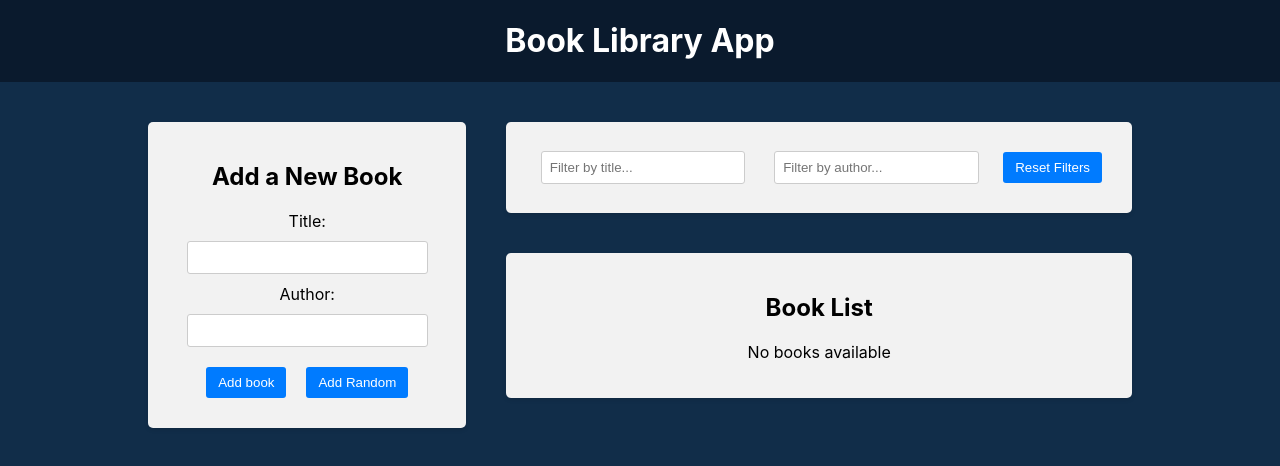
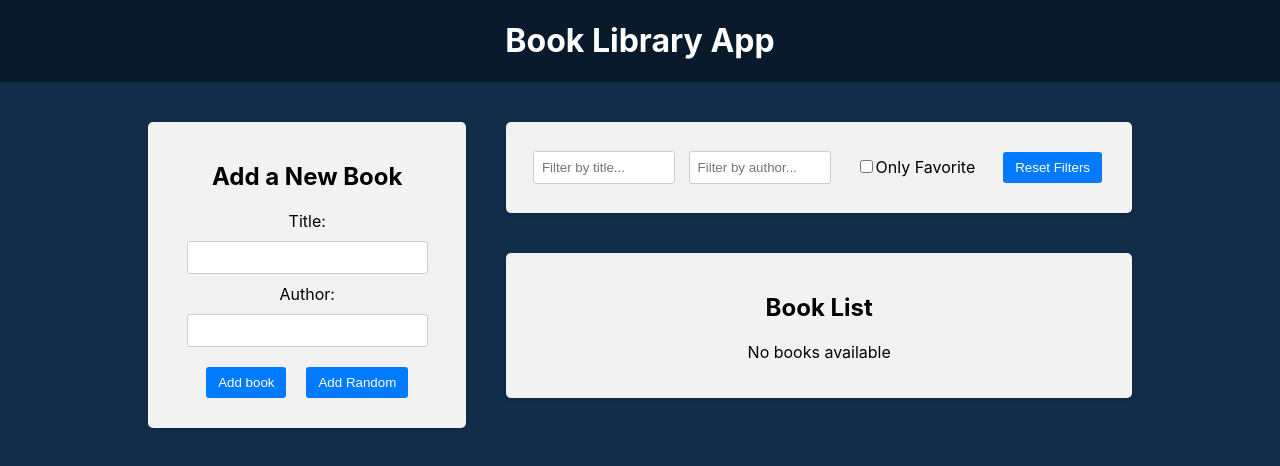
Before and after one commit to Stalmax76/Book-Library-App, a React (Create React App) app in the folder frontend/: page / in a window 1280 px wide. Shown: the top 466 px of the page. Built offline with nearby package versions, Linux system fonts and the light colour scheme.

Commit message:
Favorite checkbox filter

```diff
--- a/frontend/src/components/BookList/BookList.js
+++ b/frontend/src/components/BookList/BookList.js
@@ -3,6 +3,7 @@
 import {
   selectTitleFilter,
   selectAuthorFilter,
+  selectOnlyFavoriteFilter,
 } from '../../redux/slices/filterSlice';
 import { deleteBook, toggleFavorite } from '../../redux/books/actionCreators';
 import './BookList.css';
@@ -11,6 +12,7 @@
   const books = useSelector((state) => state.books);
   const titleFilter = useSelector(selectTitleFilter);
   const authorFilter = useSelector(selectAuthorFilter);
+  const onlyFavoriteFilter = useSelector(selectOnlyFavoriteFilter);
   const dispatch = useDispatch();
 
   const handleToggleFavorite = (id) => {
@@ -28,7 +30,8 @@
     const matchesAuthor = book.author
       .toLowerCase()
       .includes(authorFilter.toLowerCase());
-    return matchesTitle && matchesAuthor;
+    const matchesFavorite = onlyFavoriteFilter ? book.isFavorite : true;
+    return matchesTitle && matchesAuthor && matchesFavorite;
   });
   return (
     <div className="app-block book-list">
--- a/frontend/src/components/Filter/Filter.js
+++ b/frontend/src/components/Filter/Filter.js
@@ -2,9 +2,11 @@
 import {
   setTitleFilter,
   setAuthorFilter,
+  setOnlyFavoriteFilter,
   resetFilters,
   selectTitleFilter,
   selectAuthorFilter,
+  selectOnlyFavoriteFilter,
 } from '../../redux/slices/filterSlice';
 import './Filter.css';
 
@@ -12,6 +14,7 @@
   const dispatch = useDispatch();
   const titleFilter = useSelector(selectTitleFilter);
   const authorFilter = useSelector(selectAuthorFilter);
+  const onlyFavoriteFilter = useSelector(selectOnlyFavoriteFilter);
 
   const handleTitleFilterChange = (e) => {
     dispatch(setTitleFilter(e.target.value));
@@ -19,6 +22,9 @@
 
   const handleAuthorFilterChange = (e) => {
     dispatch(setAuthorFilter(e.target.value));
+  };
+  const handleOnlyFavoriteFilterChange = () => {
+    dispatch(setOnlyFavoriteFilter());
   };
   const handelResetFilters = () => {
     dispatch(resetFilters());
@@ -42,6 +48,16 @@
             onChange={handleAuthorFilterChange}
           />
         </div>
+        <div className="filter-group">
+          <label>
+            <input
+              type="checkbox"
+              checked={onlyFavoriteFilter}
+              onChange={handleOnlyFavoriteFilterChange}
+            />
+            Only Favorite
+          </label>
+        </div>
         <button type="button" onClick={handelResetFilters}>
           Reset Filters
         </button>
--- a/frontend/src/redux/slices/filterSlice.js
+++ b/frontend/src/redux/slices/filterSlice.js
@@ -2,6 +2,7 @@
 const initialState = {
   title: '',
   author: '',
+  onlyFavorite: false,
 };
 
 const filterSlice = createSlice({
@@ -17,14 +18,22 @@
     setAuthorFilter: (state, action) => {
       state.author = action.payload;
     },
-    resetFilters: (state) => {
+    setOnlyFavoriteFilter: (state) => {
+      state.onlyFavorite = !state.onlyFavorite;
+    },
+    resetFilters: () => {
       return initialState;
     },
   },
 });
 
-export const { setTitleFilter, setAuthorFilter, resetFilters } =
-  filterSlice.actions;
+export const {
+  setTitleFilter,
+  setAuthorFilter,
+  setOnlyFavoriteFilter,
+  resetFilters,
+} = filterSlice.actions;
 export const selectTitleFilter = (state) => state.filter.title;
 export const selectAuthorFilter = (state) => state.filter.author;
+export const selectOnlyFavoriteFilter = (state) => state.filter.onlyFavorite;
 export default filterSlice.reducer;
```
